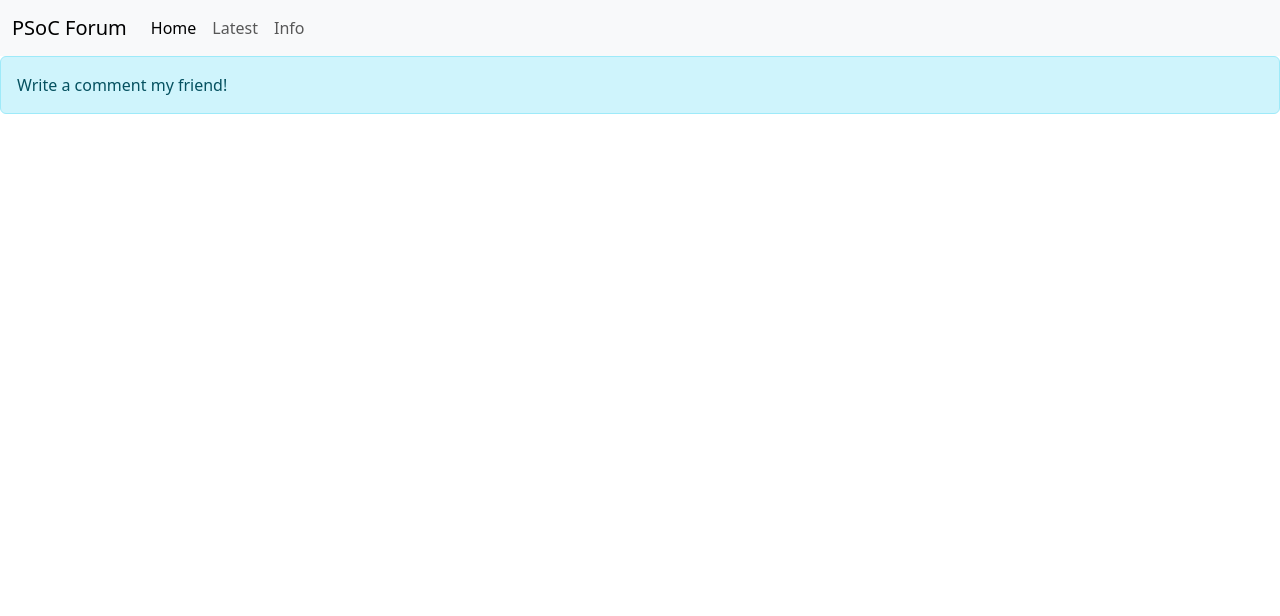
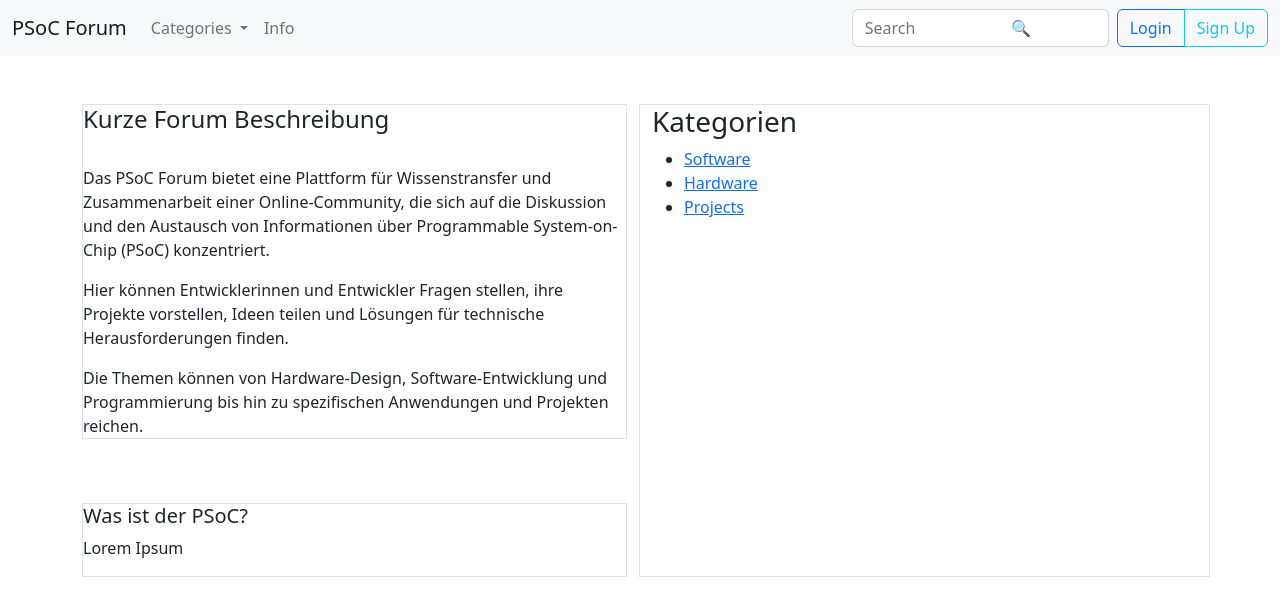
Before and after one commit to amadeus0505/PSoC-Forum, a Flask app: template templates/Home.html in a window 1280 px wide. Shown: the top 616 px of the page. Run offline with Flask 2, Linux system fonts and the light colour scheme; the template is opened without the code that fills it, so the values that code supplies are empty.

Commit message:
überarbeitetes Website design

```diff
--- a/templates/Home.html
+++ b/templates/Home.html
@@ -4,38 +4,108 @@
     <meta charset="UTF-8">
     <meta http-equiv="X-UA-Compatible" content="IE=edge">
     <meta name="viewport" content="width=device-width, initial-scale=1.0">
+    <link href="https://cdn.jsdelivr.net/npm/bootstrap@5.2.3/dist/css/bootstrap.min.css" rel="stylesheet"
+    integrity="sha384-rbsA2VBKQhggwzxH7pPCaAqO46MgnOM80zW1RWuH61DGLwZJEdK2Kadq2F9CUG65" crossorigin="anonymous">
     <title>PSoC Forum</title>
-    <link href="https://cdn.jsdelivr.net/npm/bootstrap@5.3.0-alpha1/dist/css/bootstrap.min.css" rel="stylesheet" integrity="sha384-GLhlTQ8iRABdZLl6O3oVMWSktQOp6b7In1Zl3/Jr59b6EGGoI1aFkw7cmDA6j6gD" crossorigin="anonymous">
 </head>
 <body>
-    <!--Kommentar-->
-    <script src="https://cdn.jsdelivr.net/npm/bootstrap@5.3.0-alpha1/dist/js/bootstrap.bundle.min.js" integrity="sha384-w76AqPfDkMBDXo30jS1Sgez6pr3x5MlQ1ZAGC+nuZB+EYdgRZgiwxhTBTkF7CXvN" crossorigin="anonymous"></script>
+    <script src="https://cdn.jsdelivr.net/npm/bootstrap@5.2.3/dist/js/bootstrap.bundle.min.js"
+    integrity="sha384-kenU1KFdBIe4zVF0s0G1M5b4hcpxyD9F7jL+jjXkk+Q2h455rYXK/7HAuoJl+0I4" crossorigin="anonymous"></script>
 
-    <nav class="navbar navbar-expand-lg navbar-lightS bg-light">
+    <nav class="navbar navbar-expand-lg bg-light">
         <div class="container-fluid">
-          <a class="navbar-brand" href="#">PSoC Forum</a>
-          <button class="navbar-toggler" type="button" data-bs-toggle="collapse" data-bs-target="#navbarNav" aria-controls="navbarNav" aria-expanded="false" aria-label="Toggle navigation">
+          <a class="navbar-brand" href="./Home.html">PSoC Forum</a>
+          <button class="navbar-toggler" type="button" data-bs-toggle="collapse" data-bs-target="#navbarSupportedContent" aria-controls="navbarSupportedContent" aria-expanded="false" aria-label="Toggle navigation">
             <span class="navbar-toggler-icon"></span>
+
           </button>
-          <div class="collapse navbar-collapse" id="navbarNav">
-            <ul class="navbar-nav">
+          <div class="collapse navbar-collapse" id="navbarSupportedContent">
+            <ul class="navbar-nav me-auto mb-2 mb-lg-0">
+                <li class="nav-item dropdown">
+                    <a class="nav-link dropdown-toggle" href="#" role="button" data-bs-toggle="dropdown" aria-expanded="false">
+                      Categories
+                    </a>
+                    <ul class="dropdown-menu">
+                      <li><a class="dropdown-item" href="#">Hardware</a></li>
+                      <li><a class="dropdown-item" href="#">Software</a></li>
+                      <li><hr class="dropdown-divider"></li>
+                      <li><a class="dropdown-item" href="#">Projects</a></li>
+                    </ul>
+                  </li>
               <li class="nav-item">
-                <a class="nav-link active" aria-current="page" href="file:///C:/Users/matth/OneDrive/Desktop/Schule/4CHEL%202022_23/FSST/Projekt%20Forum/Home.html">Home</a>
-              </li>
-              <li class="nav-item">
-                <a class="nav-link" href="file:///C:/Users/matth/OneDrive/Desktop/Schule/4CHEL%202022_23/FSST/Projekt%20Forum/Latest.html">Latest</a>
-              </li>
-              <li class="nav-item">
-                <a class="nav-link" href="file:///C:/Users/matth/OneDrive/Desktop/Schule/4CHEL%202022_23/FSST/Projekt%20Forum/Info.html">Info</a>
+                <a class="nav-link" href="#">Info</a>
               </li>
             </ul>
+
+            <form class="d-flex" role="search">
+              <input class="form-control me-2" type="search" placeholder="Search                       🔍" aria-label="Search">
+            </form>
+
+
+            <div class="btn-group">
+              <a href="./Login.html" type="button" class="btn btn-outline-primary btn">Login</a>
+              <a href="./Signup.html" type="button" class="btn btn-outline-info btn">Sign Up</a>
+            </div>
           </div>
         </div>
       </nav>
 
-      <div class="alert alert-info" role="alert">
-       Write a comment my friend!
+      <br></br>
+
+      <div class="container">
+        <div class="row">
+            <div class="col">
+            <div class="row-sm">
+                <div class="col border">
+                  <h4>Kurze Forum Beschreibung</h4>
+                  <br>
+                    <p>Das PSoC Forum bietet eine Plattform für Wissenstransfer und Zusammenarbeit einer Online-Community, die sich auf die Diskussion und den Austausch von Informationen über Programmable System-on-Chip (PSoC) konzentriert. </p>
+                    <p>Hier können Entwicklerinnen und Entwickler Fragen stellen, ihre Projekte vorstellen, Ideen teilen und Lösungen für technische Herausforderungen finden.</p>
+                    Die Themen können von Hardware-Design, Software-Entwicklung und Programmierung bis hin zu spezifischen Anwendungen und Projekten reichen.
+                </br>
+              </div>
+
+              <br></br>
+
+
+              <div class="col border mt-3">
+                  <h5>Was ist der PSoC?</h5>
+                  <p>Lorem Ipsum</p>
+              </div>
+            </div>
+          </div>
+          <div class="col border">
+           <h3>Kategorien</h3>
+           <ul>
+               <li><a href="#">Software</a></li>
+               <li><a href="#">Hardware</a></li>
+               <li><a href="#">Projects</a></li>
+           </ul>
+          </div>
+        </div>
       </div>
+
+    <!-- Kommentar schreiben
+      <form>
+        <div class="form-group">
+          <label for="exampleFormControlInput1">Title</label>
+          <input type="email" class="form-control" id="exampleFormControlInput1" placeholder="title">
+        </div>
+
+        <div class="form-group">
+          <label for="exampleFormControlSelect2">Select a categorie</label>
+          <select multiple class="form-control" id="exampleFormControlSelect2">
+            <option>Hardware</option>
+            <option>Software</option>
+            <option>Project</option>
+          </select>
+        </div>
+        <div class="form-group">
+          <label for="exampleFormControlTextarea1">Text</label>
+          <textarea class="form-control" id="exampleFormControlTextarea1" rows="3"></textarea>
+        </div>
+      </form>
+    -->
 
 </body>
 </html>
```
Also changed, not shown: templates/Info.html (deleted, +0 -41 lines), templates/Latest.html (deleted, +0 -46 lines), templates/Login.html (added, +65 -0 lines), templates/Signup.html (added, +64 -0 lines).
